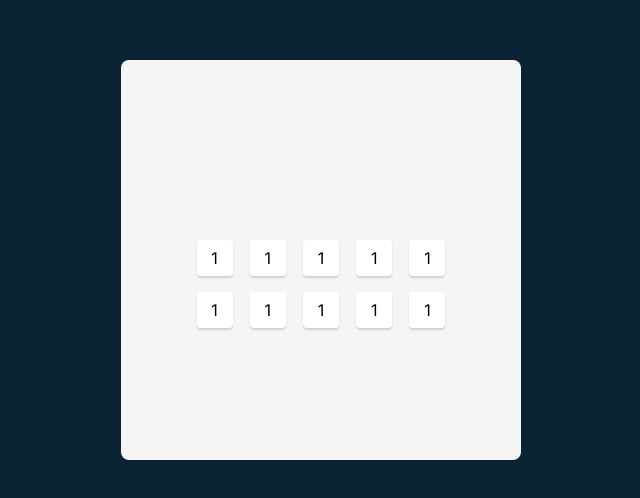
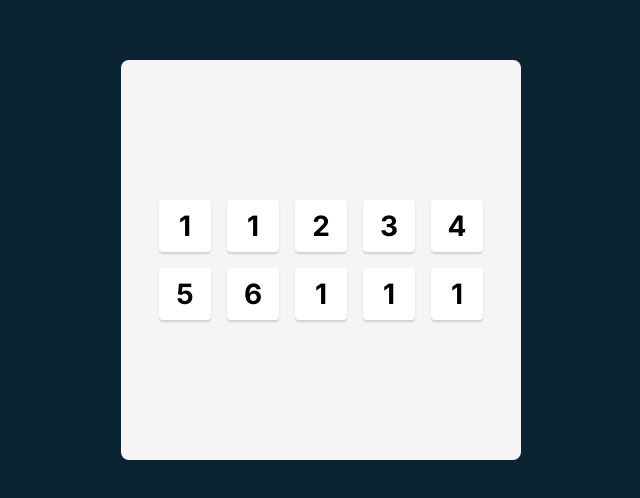
Before and after one commit to RosaBen/tenzies-rb, a React (Vite) app: page / in a window 1280 px wide. Shown: the part 140-638 px from the top of the page, without its empty margins (319-959 px from the left). Built offline with nearby package versions, Linux system fonts and the light colour scheme.

Commit message:
edit css file

```diff
--- a/src/App.jsx
+++ b/src/App.jsx
@@ -8,11 +8,11 @@ function App() {
       <section className="dice">
               <Die value={1}/>
       <Die value={1}/>
-      <Die value={1}/>
-      <Die value={1}/>
-      <Die value={1}/>
-      <Die value={1}/>
-      <Die value={1}/>
+      <Die value={2}/>
+      <Die value={3}/>
+      <Die value={4}/>
+      <Die value={5}/>
+      <Die value={6}/>
       <Die value={1}/>
       <Die value={1}/>
       <Die value={1}/>
--- a/src/assets/styles/index.css
+++ b/src/assets/styles/index.css
@@ -28,28 +28,29 @@ div#root {
 
 main {
   background-color: #f5f5f5;
-
   height: 100%;
   border-radius: 0.5rem;
+  display: flex;
+  justify-content: center;
+  align-items: center;
 }
 
 .dieElement {
-  width: 2.25rem;
-  height: 2.25rem;
+  width: 3.25rem;
+  height: 3.25rem;
   background-color: #ffffff;
   box-shadow: 0px 2px 2px 0px #00000026;
   border-radius: 0.25rem;
   display: flex;
   align-items: center;
   justify-content: center;
+  border: none;
+  font-weight: bold;
+  font-size: 1.75rem;
 }
 
 .dice {
-  width: 250px;
   display: grid;
-  grid-template-columns: repeat(5, 1fr);
+  grid-template: auto auto / repeat(5, 1fr);
   gap: 1rem;
-  justify-items: center;
-  margin: 0 auto;
-  padding: 45% 0;
 }
--- a/src/components/Die.jsx
+++ b/src/components/Die.jsx
@@ -1,9 +1,7 @@
 export default function Die({value}){
   return(
     <>
-      <div className="dieElement">
-        <p>{value}</p>
-      </div>
+  <button className="dieElement" type="button">{value}</button>
     </>
   )
 }
```
